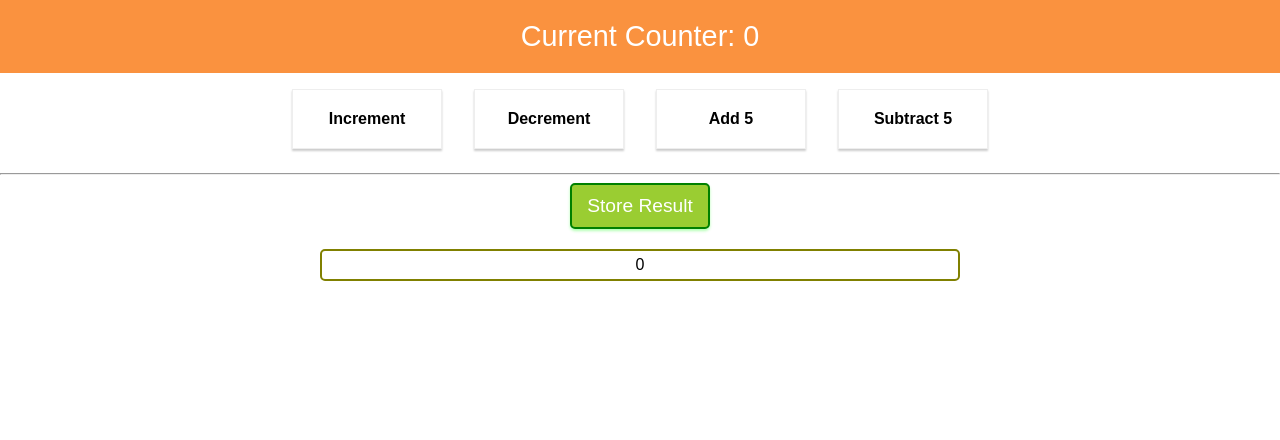
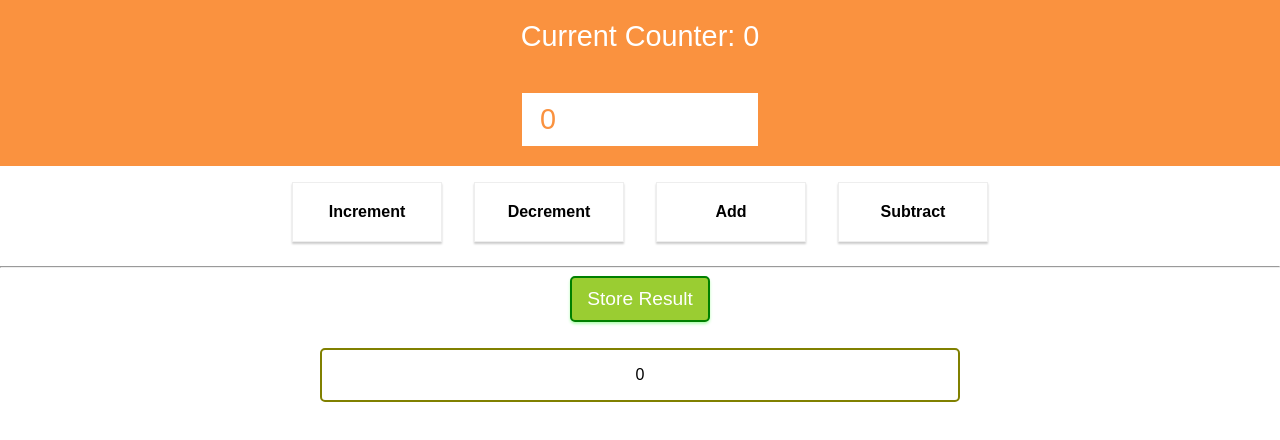
Before and after one commit to Anik7303/react-the-complete-guide, a React (Create React App) app: page / in a window 1280 px wide. Both pictures are taken after a click on the button "Store Result". Shown: the top 440 px of the page. Built offline with nearby package versions, Linux system fonts and the light colour scheme.

Commit message:
added user input for add & subtract

```diff
--- /dev/null
+++ b/src/components/CounterInput/CounterInput.css
@@ -0,0 +1,24 @@
+.CounterInput {
+    width: 100%;
+    background-color: #fa923f;
+    color: white;
+    padding: 20px 0;
+    box-sizing: border-box;
+}
+
+.CounterInput input {
+    width: 80%;
+    max-width: 200px;
+    background-color: white;
+    color: #fa923f;
+    font-size: 1.8rem;
+    margin: auto;
+    padding: 8px 16px;
+    outline: none;
+    border: 2px solid transparent;
+}
+
+.CounterInput input:focus {
+    border-color: #693000;
+    box-shadow: 0 2px 3px #c55d07;
+}
--- /dev/null
+++ b/src/components/CounterInput/CounterInput.js
@@ -0,0 +1,16 @@
+import React from "react";
+
+import "./CounterInput.css";
+
+const counterInput = (props) => (
+    <div className="CounterInput">
+        <input
+            type="number"
+            name="counter-input"
+            value={props.value}
+            onChange={props.onInputChange}
+        />
+    </div>
+);
+
+export default counterInput;
--- a/src/containers/Counter/Counter.js
+++ b/src/containers/Counter/Counter.js
@@ -3,42 +3,31 @@ import { connect } from "react-redux";
 
 import * as actionTypes from "../../store/actions";
 import CounterControl from "../../components/CounterControl/CounterControl";
+import CounterInput from "../../components/CounterInput/CounterInput";
 import CounterOutput from "../../components/CounterOutput/CounterOutput";
 
 class Counter extends Component {
-    state = {
-        counter: 0,
-    };
+    constructor(props) {
+        super(props);
+        this.state = { userInput: 0 };
+        this.onInputChangeHandler = this.onInputChangeHandler.bind(this);
+    }
 
-    counterChangedHandler = (action, value) => {
-        switch (action) {
-            case "dec":
-                this.setState((prevState) => {
-                    return { counter: prevState.counter - 1 };
-                });
-                break;
-            case "add":
-                this.setState((prevState) => {
-                    return { counter: prevState.counter + value };
-                });
-                break;
-            case "sub":
-                this.setState((prevState) => {
-                    return { counter: prevState.counter - value };
-                });
-                break;
-            case "inc":
-            default:
-                this.setState((prevState) => {
-                    return { counter: prevState.counter + 1 };
-                });
+    onInputChangeHandler(event) {
+        if (event && event.target.value) {
+            const value = event.target.value;
+            this.setState({ userInput: parseInt(value, 10) });
         }
-    };
+    }
 
     render() {
         return (
             <div>
                 <CounterOutput value={this.props.counter} />
+                <CounterInput
+                    value={this.state.userInput}
+                    onInputChange={this.onInputChangeHandler}
+                />
                 <CounterControl
                     label="Increment"
                     clicked={this.props.onIncrementCounter}
@@ -48,12 +37,16 @@ class Counter extends Component {
                     clicked={this.props.onDecrementCounter}
                 />
                 <CounterControl
-                    label="Add 5"
-                    clicked={() => this.props.onAddCounter(5)}
+                    label="Add"
+                    clicked={() =>
+                        this.props.onAddCounter(this.state.userInput)
+                    }
                 />
                 <CounterControl
-                    label="Subtract 5"
-                    clicked={() => this.props.onSubtractCounter(5)}
+                    label="Subtract"
+                    clicked={() =>
+                        this.props.onSubtractCounter(this.state.userInput)
+                    }
                 />
                 <hr />
                 <button
@@ -87,9 +80,9 @@ class Counter extends Component {
                             <li
                                 key={result._id}
                                 style={{
-                                    width: "100%",
-                                    padding: "5px 10px",
-                                    margin: "10px auto",
+                                    // width: "100%",
+                                    padding: "16px 8px",
+                                    margin: "16px auto",
                                     border: "2px solid rgb(128, 128, 0)",
                                     borderRadius: "5px",
                                     boxSizing: "border-box",
```
